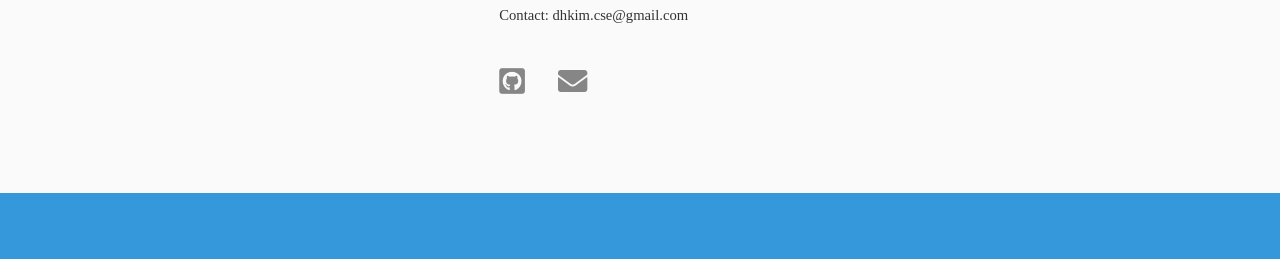
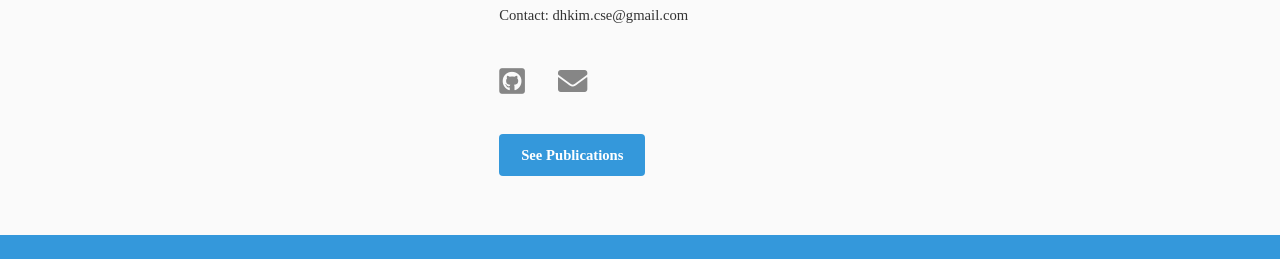
Before and after one commit to dohyun-cse/dohyun-cse.github.io, a plain HTML site: page index.html in a window 1280 px wide. Shown: the part 1177-1436 px from the top of the page. Drawn offline with nearby package versions, Linux system fonts and the light colour scheme; some packages are replaced by stand-ins of ours; a web font is replaced by a local one.

Commit message:
Add "See Publications" button

```diff
--- a/index.html
+++ b/index.html
@@ -82,6 +82,7 @@
                                 <li><a href="mailto:dhkim.cse@gmail.com" class="icon solid fa-envelope"><span class="label">Email</span></a></li>
                             </ul>
                             </p>
+                            <a href="academic.html" class="button">See Publications</a>
                         </div>
                     </div>
                 </div>
```
